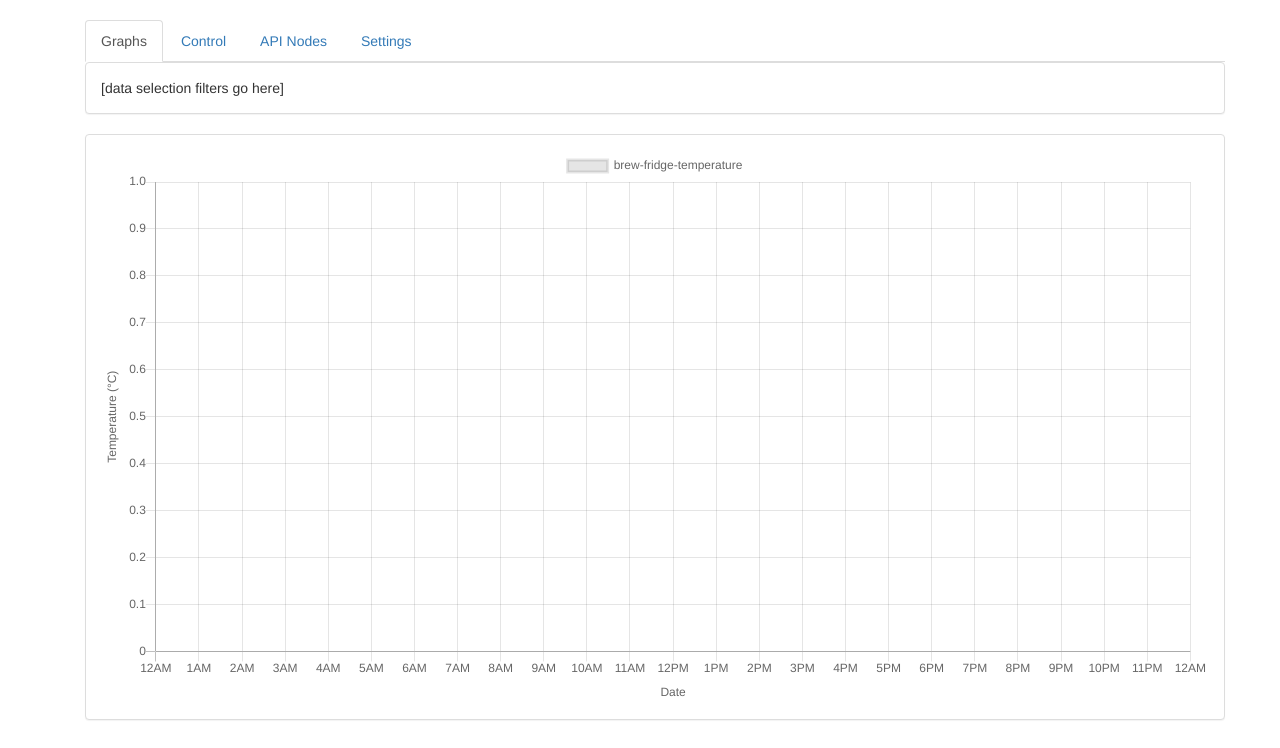
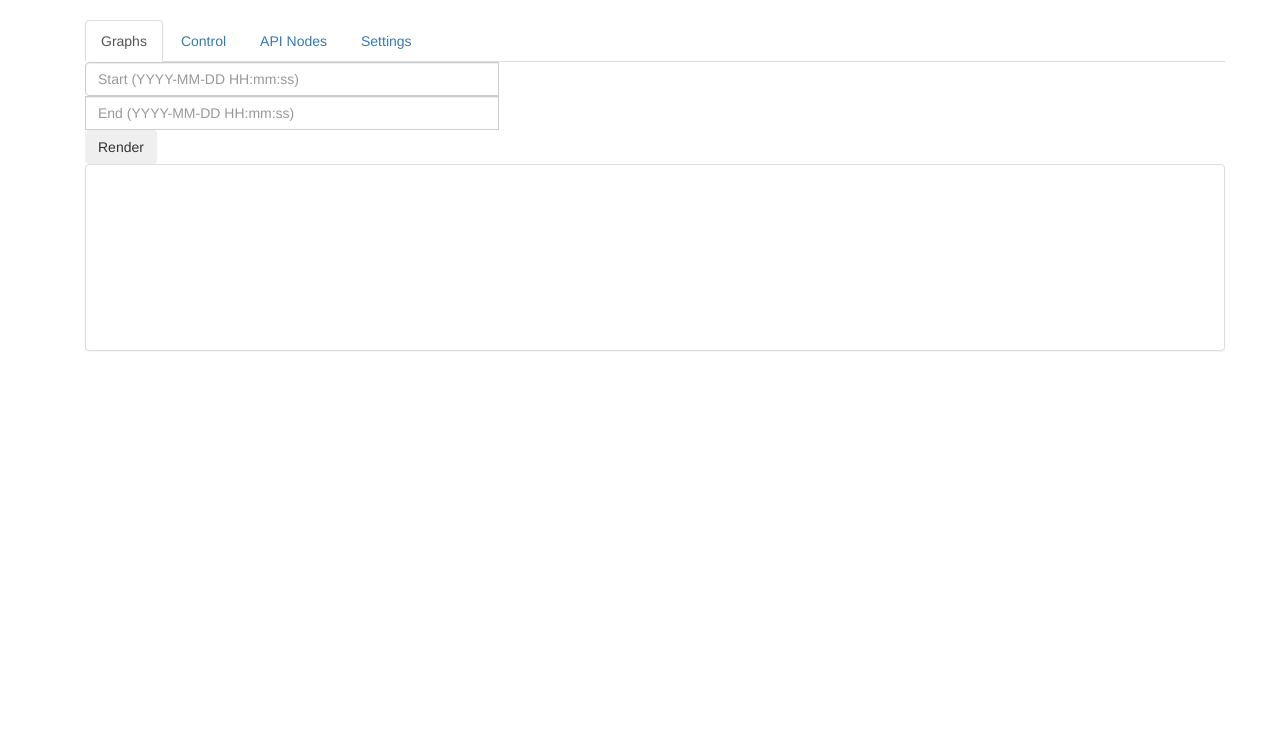
Before and after one commit to mjftw/flaskapp, a Flask app: page /brewcontrol in a window 1280 px wide, after a click on "Graphs". Shown: the part 52-800 px from the top of the page. Run offline with Flask 2, Linux system fonts and the light colour scheme; the visitor is signed in with stand-in values (Sample User, id 1); data comes from the database, SQL or seed files in the repository; data that the repository does not hold is empty; a map, chart or similar area stays blank; parts of the project's set-up code (start-up, migrations or seed data) failed here and were passed over; some libraries are stand-ins or nearby versions.

Commit message:
Graphing: Added basic date filtering

```diff
--- a/webapp/templates/brewcontrol_tabs/graph_tab.html
+++ b/webapp/templates/brewcontrol_tabs/graph_tab.html
@@ -3,11 +3,19 @@
 <script>
     function graphs_active() {
         // TODO: Get these from forms
-        var sensor_name = "brew-fridge-temperature";
-        var start = "2019-04-15 21:16:51";
-        var end = "2019-04-16 22:16:51";
+        setup_filters();
+    };
 
-        render_graph(sensor_name, start, end);
+    function setup_filters() {
+        $('#render_button').on('click', function(event) {
+            var sensor_name = "brew-fridge-temperature";
+            // var start = "2019-04-15 21:16:51";
+            // var end = "2019-04-16 22:16:51";
+
+            var start = $("#start_date_text").val()
+            var end = $("#end_date_text").val()
+            render_graph(sensor_name, start, end);
+        });
     };
 
     function render_graph(sensor_name, start, end) {
@@ -74,9 +82,11 @@
 
 <div class="row">
     <div class="col">
-        <div class="panel panel-default">
-            <div class="panel-body">
-                [data selection filters go here]
+        <div class="input-group mb-3">
+            <input type="text" class="form-control" placeholder="Start (YYYY-MM-DD HH:mm:ss)" id="start_date_text" aria-label="start_date" aria-describedby="basic-addon2">
+            <input type="text" class="form-control" placeholder="End (YYYY-MM-DD HH:mm:ss)" id="end_date_text" aria-label="end_date" aria-describedby="basic-addon2">
+            <div class="input-group-append">
+                <button class="btn btn-outline-secondary" id="render_button" type="button">Render</button>
             </div>
         </div>
     </div>
```
